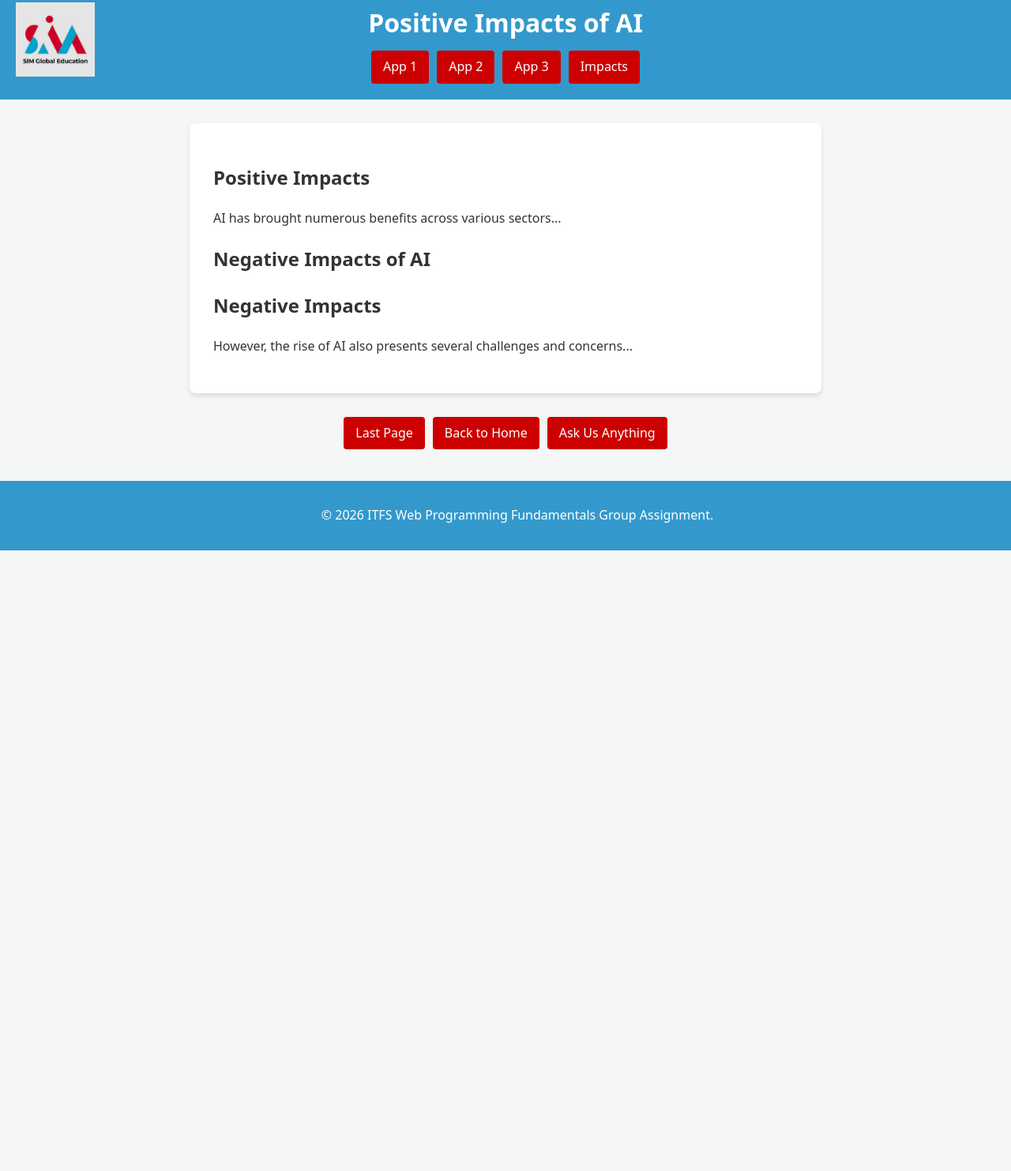
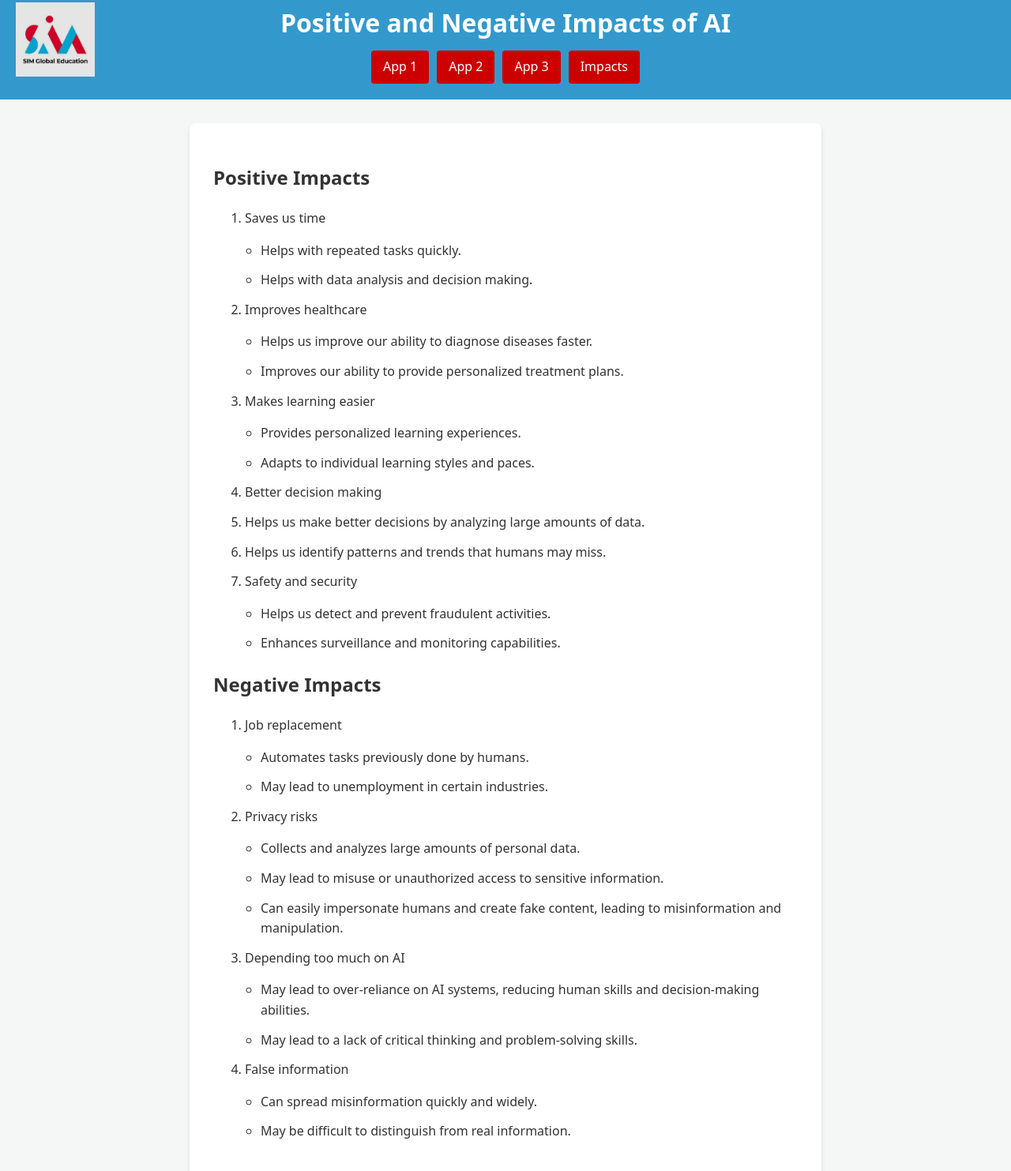
Before and after one commit to trixxxxx888/WPF_PROJ, a plain HTML site: page Positive-and-negative-impacts-of-AI.html in a window 1280 px wide. Shown: the part 17-1500 px from the top of the page at 79% size. Before the commit the page ends 800 px from the top, so only its background shows below. Drawn offline with Linux system fonts and the light colour scheme.

Commit message:
changed file name

```diff
--- a/Positive-and-negative-impacts-of-AI.html
+++ b/Positive-and-negative-impacts-of-AI.html
@@ -8,7 +8,7 @@
 </head>
 <body>
     <header>
-        <h1>Positive Impacts of AI</h1>
+        <h1><strong>Positive and Negative Impacts of AI</strong></h1>
          <a href="index.html" class="Logo-link">
         <img src="Logo.png" alt="My Website Logo" class="Logo-link">
         </a>
@@ -22,12 +22,67 @@
     </header>
     <main>
         <section class="content-box">
-            <h2>Positive Impacts</h2>
-            <p>AI has brought numerous benefits across various sectors...</p>
+            <h2><strong>Positive Impacts</strong></h2>
+            <ol>
+                <li>Saves us time
+                    <ul>
+                        <li>Helps with repeated tasks quickly.</li>
+                        <li>Helps with data analysis and decision making.</li>
+                    </ul>
+                </li>
+                <li>Improves healthcare
+                    <ul>
+                        <li>Helps us improve our ability to diagnose diseases faster.</li>
+                        <li>Improves our ability to provide personalized treatment plans.</li>
+                    </ul>
+                </li>
+                <li>Makes learning easier
+                    <ul>
+                        <li>Provides personalized learning experiences.</li>
+                        <li>Adapts to individual learning styles and paces.</li>
+                    </ul>
+                </li>
+                    <li>Better decision making
+                        <li>Helps us make better decisions by analyzing large amounts of data.</li>
+                        <li>Helps us identify patterns and trends that humans may miss.</li>
+                    </ul>
+                </li>
+                <li>Safety and security
+                    <ul>
+                        <li>Helps us detect and prevent fraudulent activities.</li>
+                        <li>Enhances surveillance and monitoring capabilities.</li>
+                    </ul>
+                </li>
+            </ol>
 
-            <h1>Negative Impacts of AI</h1>
             <h2>Negative Impacts</h2>
-            <p>However, the rise of AI also presents several challenges and concerns...</p>
+            <ol>
+                <li>Job replacement
+                    <ul>
+                        <li>Automates tasks previously done by humans.</li>
+                        <li>May lead to unemployment in certain industries.</li>
+                    </ul>
+                </li>
+                <li>Privacy risks
+                    <ul>
+                        <li>Collects and analyzes large amounts of personal data.</li>
+                        <li>May lead to misuse or unauthorized access to sensitive information.</li>
+                        <li>Can easily impersonate humans and create fake content, leading to misinformation and manipulation.</li>
+                    </ul>
+                </li>
+                <li>Depending too much on AI
+                    <ul>
+                        <li>May lead to over-reliance on AI systems, reducing human skills and decision-making abilities.</li>
+                        <li>May lead to a lack of critical thinking and problem-solving skills.</li>
+                    </ul>
+                </li>
+                <li>False information
+                    <ul>
+                        <li>Can spread misinformation quickly and widely.</li>
+                        <li>May be difficult to distinguish from real information.</li>
+                    </ul>
+                </li>
+            </ol>
         </section>
     </main>
     <nav>
```
Also changed, not shown: Application2-autocars-eg-tesla.html (+22 -4 lines), application-1-health-care.html (renamed from Application-1-health-care-chatbots.html, +2 -2 lines).
